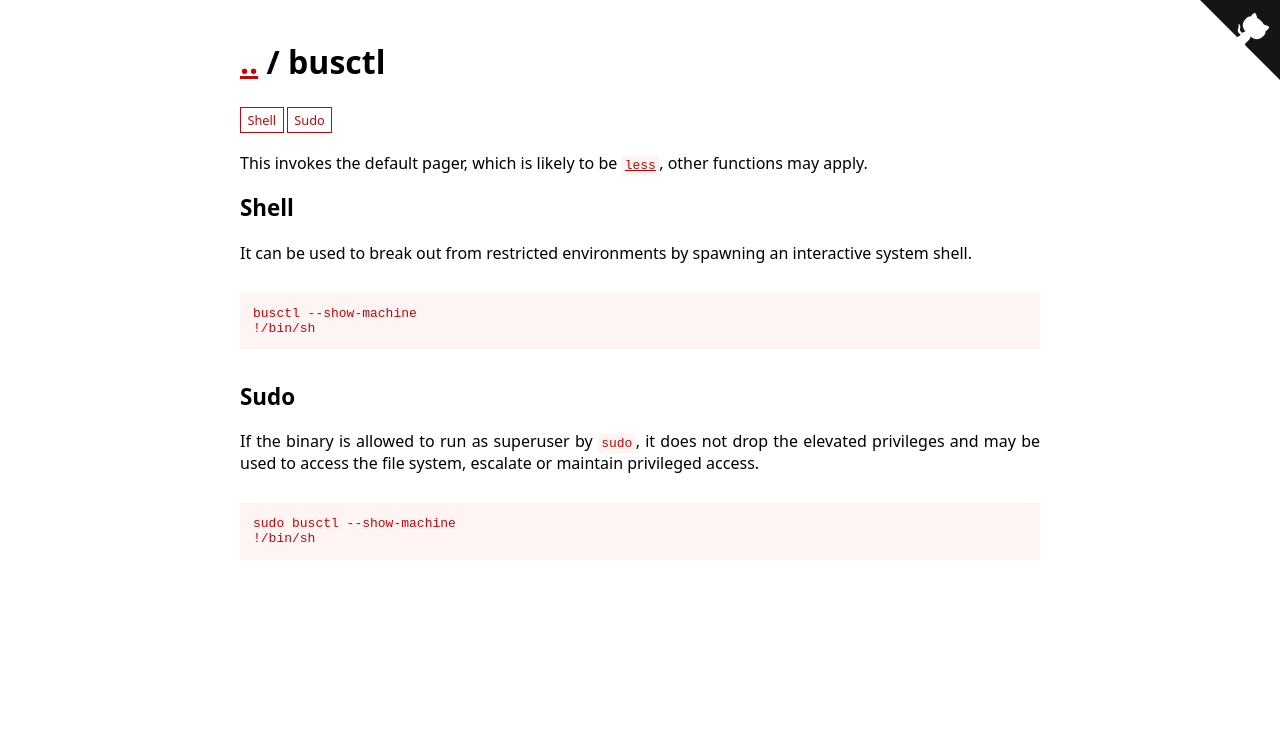
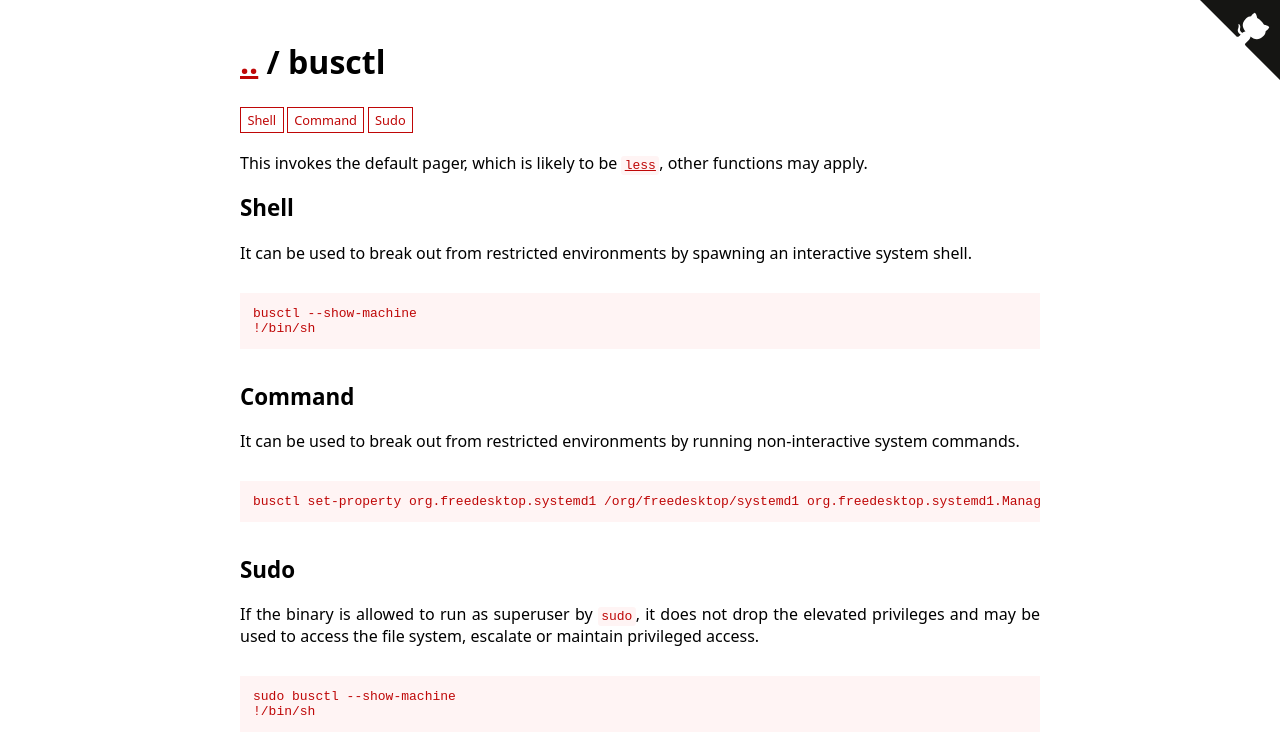
Before and after one commit to GTFOBins/GTFOBins.github.io, a Jekyll site: the page built from _gtfobins/busctl.md, in a window 1280 px wide. Shown: the top 754 px of the page. Built offline with Jekyll 4.4.1, drawn with Linux system fonts in a browser that asks for light colours.

Commit message:
Add busctl ----address=unixexec:...

```diff
--- a/_gtfobins/busctl.md
+++ b/_gtfobins/busctl.md
@@ -9,4 +9,7 @@ functions:
     - code: |
         sudo busctl --show-machine
         !/bin/sh
+  command:
+    - code: |
+        busctl set-property org.freedesktop.systemd1 /org/freedesktop/systemd1 org.freedesktop.systemd1.Manager LogLevel s debug --address=unixexec:path=firefox,argv1=https://www.example.com
 ---
```
